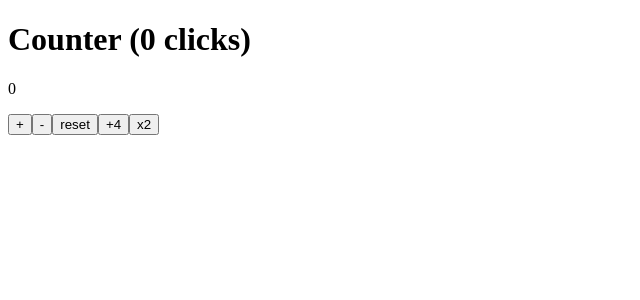
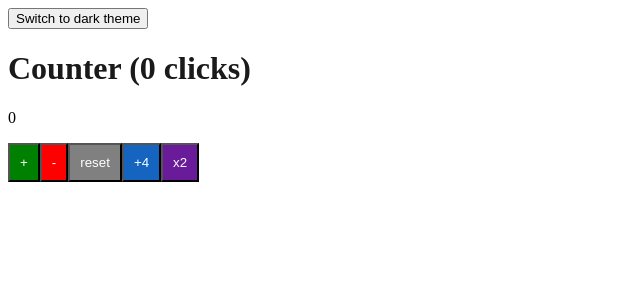
Before and after one commit to kirill-galkin404/Small-test-repo, a React (Vite) app: page / in a window 1280 px wide. Shown: the top 300 px of the page, without its empty margins (0-640 px from the left). Built offline with nearby package versions, Linux system fonts and the light colour scheme.

Commit message:
S-0005: implement light/dark theme with toggle

```diff
--- a/src/App.jsx
+++ b/src/App.jsx
@@ -1,5 +1,22 @@
+import { useEffect, useState } from 'react'
 import Counter from './Counter.jsx'
+import ThemeToggle from './ThemeToggle.jsx'
 
 export default function App() {
-  return <Counter />
+  const [theme, setTheme] = useState(null)
+
+  useEffect(() => {
+    if (theme) {
+      document.documentElement.dataset.theme = theme
+    } else {
+      delete document.documentElement.dataset.theme
+    }
+  }, [theme])
+
+  return (
+    <>
+      <ThemeToggle theme={theme} onToggle={() => setTheme((t) => (t === 'dark' ? 'light' : 'dark'))} />
+      <Counter />
+    </>
+  )
 }
--- /dev/null
+++ b/src/ThemeToggle.jsx
@@ -0,0 +1,9 @@
+export default function ThemeToggle({ theme, onToggle }) {
+  const nextTheme = theme === 'dark' ? 'light' : 'dark'
+
+  return (
+    <button type="button" onClick={onToggle}>
+      Switch to {nextTheme} theme
+    </button>
+  )
+}
--- a/src/main.jsx
+++ b/src/main.jsx
@@ -1,6 +1,7 @@
 import { StrictMode } from 'react'
 import { createRoot } from 'react-dom/client'
 import App from './App.jsx'
+import './theme.css'
 
 createRoot(document.getElementById('root')).render(
   <StrictMode>
--- /dev/null
+++ b/src/theme.css
@@ -0,0 +1,101 @@
+:root {
+  --bg: #ffffff;
+  --fg: #1a1a1a;
+
+  --btn-increment: green;
+  --btn-decrement: red;
+  --btn-reset: gray;
+  --btn-add-four: #1565c0;
+  --btn-double: #6a1b9a;
+  --btn-text: white;
+
+  --value-high: red;
+  --value-normal: black;
+  --value-low: blue;
+}
+
+[data-theme="dark"] {
+  --bg: #121212;
+  --fg: #f0f0f0;
+
+  --btn-increment: #4caf50;
+  --btn-decrement: #e57373;
+  --btn-reset: #757575;
+  --btn-add-four: #64b5f6;
+  --btn-double: #ba68c8;
+  --btn-text: #121212;
+
+  --value-high: #ff8a80;
+  --value-normal: #f0f0f0;
+  --value-low: #82b1ff;
+}
+
+@media (prefers-color-scheme: dark) {
+  :root:not([data-theme="light"]) {
+    --bg: #121212;
+    --fg: #f0f0f0;
+
+    --btn-increment: #4caf50;
+    --btn-decrement: #e57373;
+    --btn-reset: #757575;
+    --btn-add-four: #64b5f6;
+    --btn-double: #ba68c8;
+    --btn-text: #121212;
+
+    --value-high: #ff8a80;
+    --value-normal: #f0f0f0;
+    --value-low: #82b1ff;
+  }
+}
+
+html {
+  background: var(--bg);
+  color: var(--fg);
+}
+
+body {
+  background: var(--bg);
+  color: var(--fg);
+}
+
+button[data-action="INCREMENT"] {
+  padding: 10px;
+  background: var(--btn-increment);
+  color: var(--btn-text);
+}
+
+button[data-action="DECREMENT"] {
+  padding: 10px;
+  background: var(--btn-decrement);
+  color: var(--btn-text);
+}
+
+button[data-action="RESET"] {
+  padding: 10px;
+  background: var(--btn-reset);
+  color: var(--btn-text);
+}
+
+button[data-action="ADD_FOUR"] {
+  padding: 10px;
+  background: var(--btn-add-four);
+  color: var(--btn-text);
+}
+
+button[data-action="DOUBLE"] {
+  padding: 10px;
+  background: var(--btn-double);
+  color: var(--btn-text);
+}
+
+.value-high {
+  color: var(--value-high);
+}
+
+.value-normal {
+  color: var(--value-normal);
+}
+
+.value-low {
+  color: var(--value-low);
+}
```
